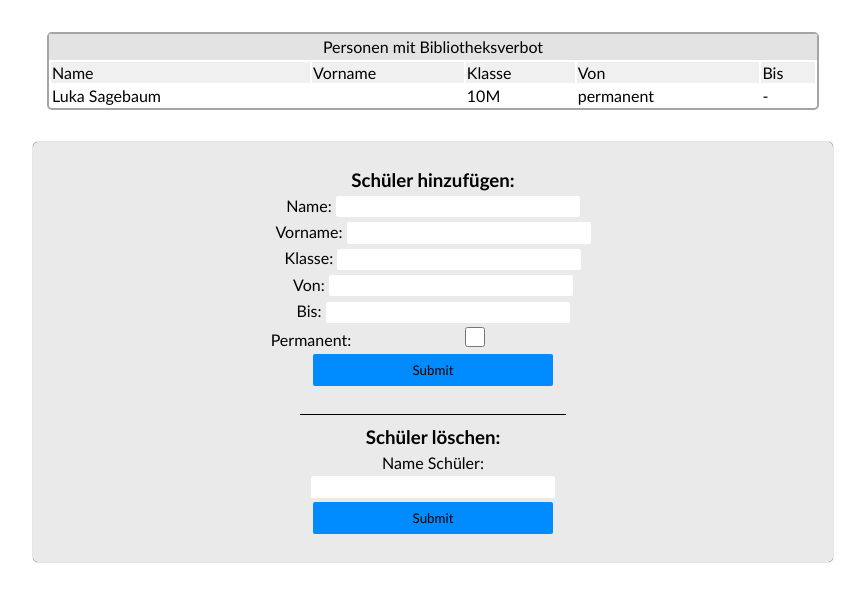
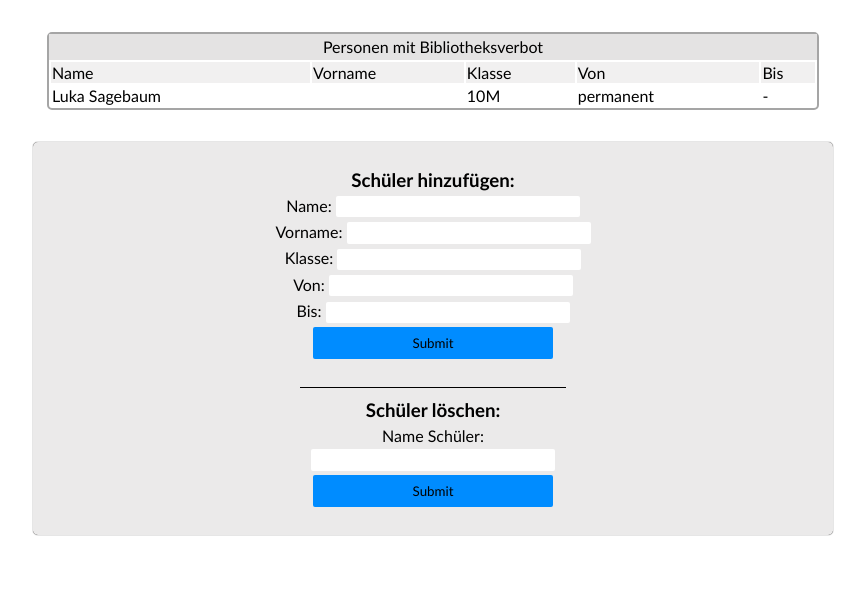
Before and after one commit to simonboenisch/bibleothek, a PHP site: page /index.php in a window 1280 px wide. Shown: the part 59-661 px from the top of the page, without its empty margins (207-1072 px from the left). Run offline with PHP 8.4, Linux system fonts and the light colour scheme; the visitor is signed in with stand-in values (Sample User, id 1); data comes from the database, SQL or seed files in the repository.

Commit message:
deledet perma

```diff
--- a/index.php
+++ b/index.php
@@ -83,10 +83,6 @@
                   <label for="bis">Bis:</label>
                   <input type="text" name="bis" />
                 </div>
-                <div id="bis">
-                  <label for="perma">Permanent:</label>
-                  <input type="checkbox" name="perma" />
-                </div>
                 <div>
                   <input type="submit" class="submit" />
                 </div>
```
